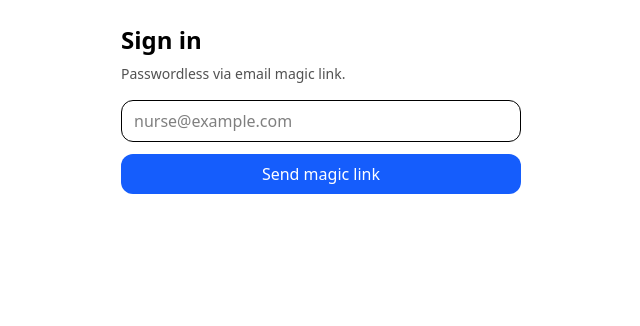
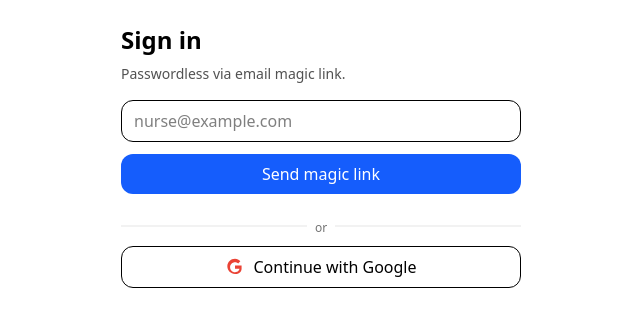
Before and after one commit to dseis92/nurse-housingv2, a React (Vite) app: page /login in a window 1280 px wide. Shown: the top 326 px of the page, without its empty margins (319-959 px from the left). Built offline with nearby package versions, Linux system fonts and the light colour scheme; no server answers.

Commit message:
fix(tailwind): restore Tailwind v4 plugin + CSS directives; keep auth redirect + login button; supabase loader retry

```diff
--- a/public/config.json
+++ b/public/config.json
@@ -1,4 +1,4 @@
 {
-  "VITE_SUPABASE_URL": "",
-  "VITE_SUPABASE_ANON_KEY": ""
+  "VITE_SUPABASE_URL": "https://ulnijwtaizjoinnwxhot.supabase.co",
+  "VITE_SUPABASE_ANON_KEY": "eyJhbGciOiJIUzI1NiIsInR5cCI6IkpXVCJ9.eyJpc3MiOiJzdXBhYmFzZSIsInJlZiI6InVsbmlqd3RhaXpqb2lubnd4aG90Iiwicm9sZSI6ImFub24iLCJpYXQiOjE3NjA0NTk3NDQsImV4cCI6MjA3NjAzNTc0NH0.05F2aWQU4LnvYWeA6qrlR3pR60eVzVx-39AwiipGc1s"
 }
--- /dev/null
+++ b/src/lib/authRedirect.ts
@@ -0,0 +1,12 @@
+/**
+ * Picks the redirect URL for Supabase email/OAuth callbacks.
+ * Priority:
+ *  1) VITE_REDIRECT_URL (set explicitly in .env.local when testing across devices)
+ *  2) window.location.origin (same-machine dev)
+ */
+export function getAuthRedirectURL(): string {
+  const env = (import.meta as any)?.env
+  const fromEnv = (env?.VITE_REDIRECT_URL as string | undefined)?.trim()
+  if (fromEnv) return fromEnv.replace(/\/$/, '')
+  return window.location.origin.replace(/\/$/, '')
+}
--- a/src/pages/auth/LoginPage.tsx
+++ b/src/pages/auth/LoginPage.tsx
@@ -2,6 +2,7 @@ import { useEffect, useState } from 'react'
 import { useLocation, useNavigate } from 'react-router-dom'
 import { ensureSupabase } from '../../lib/supabaseClient'
 import { useSession } from '../../stores/session'
+import { getAuthRedirectURL } from '../../lib/authRedirect'
 
 export default function LoginPage() {
   const { session, refresh } = useSession()
@@ -14,17 +15,12 @@ export default function LoginPage() {
   const [loading, setLoading] = useState(true)
 
   useEffect(() => { refresh() }, [])
-  // Try to pre-initialize Supabase, but don't block UI if it takes too long
   useEffect(() => {
     let alive = true
     ;(async () => {
       const sb = await ensureSupabase()
-      if (alive) {
-        setReady(!!sb)
-        setLoading(false)
-      }
+      if (alive) { setReady(!!sb); setLoading(false) }
     })()
-    // fallback: even if ensureSupabase() returns null, stop showing loader after 2s
     const t = setTimeout(() => { if (alive) setLoading(false) }, 2000)
     return () => { alive = false; clearTimeout(t) }
   }, [])
@@ -40,18 +36,29 @@ export default function LoginPage() {
     e.preventDefault()
     setErr(null)
     const sb = await ensureSupabase()
-    if (!sb) {
-      setErr('Supabase config is missing. Check /config.json or Vercel env.')
-      return
-    }
+    if (!sb) { setErr('Supabase config is missing. Check /config.json or .env.local'); return }
     try {
       await sb.auth.signInWithOtp({
         email,
-        options: { emailRedirectTo: window.location.origin }
+        options: { emailRedirectTo: getAuthRedirectURL() }
       })
       setSent(true)
     } catch (e: any) {
       setErr(e?.message || 'Failed to send magic link')
+    }
+  }
+
+  const signInWithGoogle = async () => {
+    setErr(null)
+    const sb = await ensureSupabase()
+    if (!sb) { setErr('Supabase config is missing.'); return }
+    try {
+      await sb.auth.signInWithOAuth({
+        provider: 'google',
+        options: { redirectTo: getAuthRedirectURL() }
+      })
+    } catch (e: any) {
+      setErr(e?.message || 'Google sign-in failed')
     }
   }
 
@@ -83,11 +90,26 @@ export default function LoginPage() {
           <button
             type="submit"
             className="inline-flex w-full items-center justify-center rounded-xl bg-blue-600 px-4 py-2 font-medium text-white hover:bg-blue-700 active:bg-blue-800 disabled:opacity-50 disabled:cursor-not-allowed transition"
-            // keep enabled even when not ready; we guard in handler
             disabled={false}
             aria-busy={loading && !ready}
           >
             Send magic link
+          </button>
+
+          <div className="relative text-center my-2">
+            <span className="px-2 text-xs text-neutral-500 bg-white relative z-10">or</span>
+            <div className="absolute inset-x-0 top-1/2 -translate-y-1/2 h-px bg-neutral-200" />
+          </div>
+
+          <button
+            type="button"
+            onClick={signInWithGoogle}
+            className="inline-flex w-full items-center justify-center gap-2 rounded-xl border px-4 py-2 font-medium hover:bg-neutral-50 active:bg-neutral-100 transition"
+          >
+            <svg viewBox="0 0 24 24" className="w-5 h-5" aria-hidden="true">
+              <path fill="#EA4335" d="M12 10.2v3.9h5.4c-.24 1.4-1.63 4.1-5.4 4.1-3.25 0-5.9-2.7-5.9-6s2.65-6 5.9-6c1.85 0 3.1.78 3.8 1.45l2.6-2.5C16.9 3 14.65 2 12 2 6.9 2 2.8 6.1 2.8 11.2S6.9 20.4 12 20.4c6.6 0 8.2-4.6 7.9-7V10.2H12z"/>
+            </svg>
+            Continue with Google
           </button>
         </form>
       )}
@@ -96,7 +118,7 @@ export default function LoginPage() {
 
       {!ready && !loading && (
         <div className="mt-3 text-xs text-neutral-500">
-          Tip: App couldn’t auto-load Supabase at startup. Clicking “Send magic link” will try again.
+          Tip: App couldn’t auto-load Supabase at startup. Clicking a button will try again.
         </div>
       )}
     </div>
--- a/vite.config.ts
+++ b/vite.config.ts
@@ -1,7 +1,8 @@
 import { defineConfig } from 'vite'
 import react from '@vitejs/plugin-react'
-import tailwindcss from '@tailwindcss/vite'
+import tailwind from '@tailwindcss/vite'
 
 export default defineConfig({
-  plugins: [react(), tailwindcss()],
+  plugins: [react(), tailwind()]
+  // If you later need LAN access, we can add: server: { host: true }
 })
```
